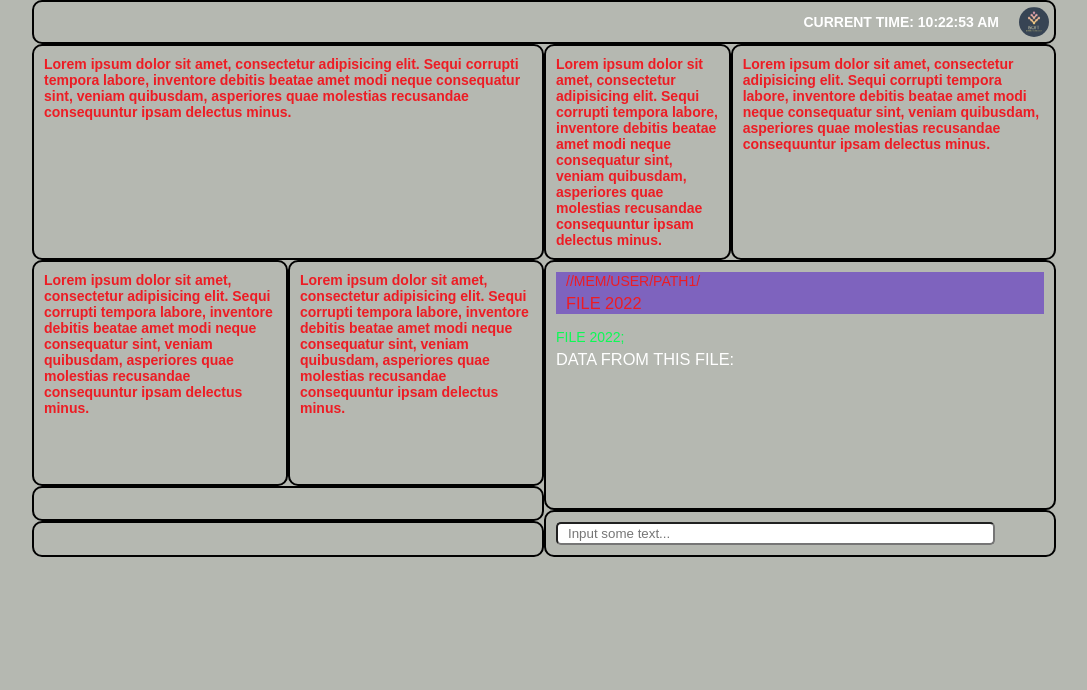
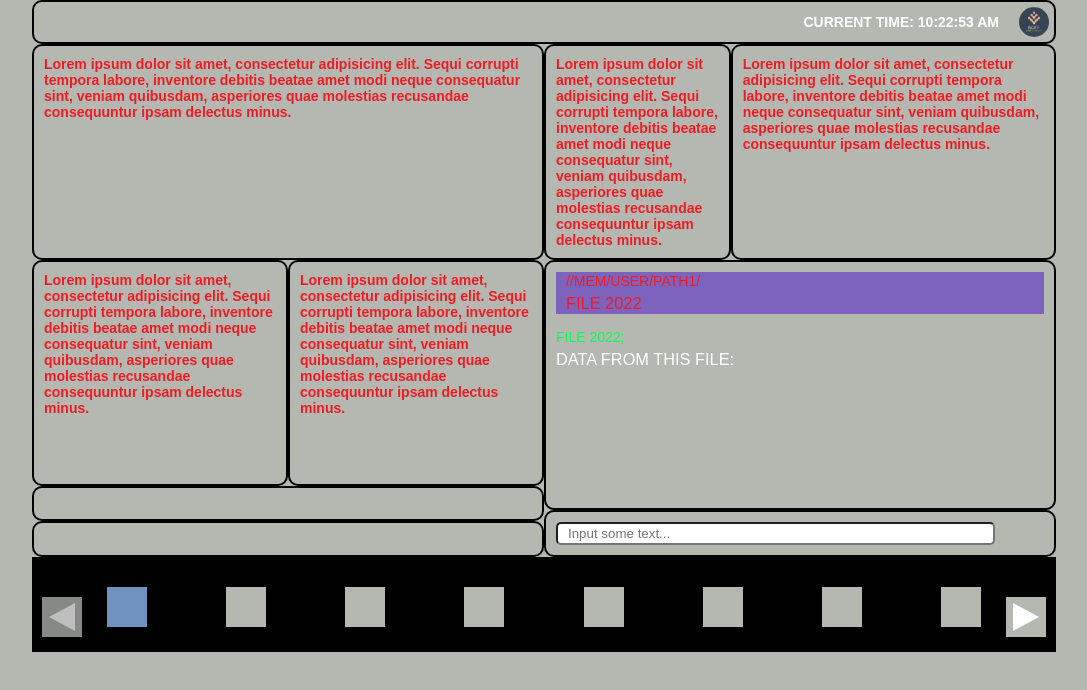
Before and after one commit to Fpsska/ISOFT-Task, a React (Create React App) app: page / in a window 1280 px wide. Shown: the top 690 px of the page, without its empty margins (96-1183 px from the left). Built offline with nearby package versions, Linux system fonts and the light colour scheme.

Commit message:
feat: install swiper npm package & create Footer component, use in Layout.tsx & create Slider.tsx component, use in Footer.tsx

```diff
--- a/package.json
+++ b/package.json
@@ -19,6 +19,7 @@
     "react-router-dom": "^6.4.1",
     "react-scripts": "5.0.1",
     "sass": "^1.55.0",
+    "swiper": "^8.4.2",
     "typescript": "^4.8.4",
     "web-vitals": "^2.1.4"
   },
--- a/src/assets/styles/style.scss
+++ b/src/assets/styles/style.scss
@@ -192,3 +192,13 @@ body {
         color: $white-color
     }
 }
+
+.button {
+    width: useRem(40);
+    height: useRem(40);
+    background-color: $primary-color;
+}
+
+.button.active {
+    background-color: $ligth-blue;
+}
--- /dev/null
+++ b/src/components/Footer/Footer.tsx
@@ -0,0 +1,25 @@
+import React from 'react';
+
+import Slider from '../Slider/Slider';
+
+import './footer.scss';
+
+// /. imports
+
+const Footer: React.FC = () => {
+  return (
+    <footer className="footer">
+      <div className="footer__wrapper">
+        <Slider>
+          <button
+            className="button"
+            type="button"
+            aria-label="do some event"
+          ></button>
+        </Slider>
+      </div>
+    </footer>
+  );
+};
+
+export default Footer;
--- /dev/null
+++ b/src/components/Footer/footer.scss
@@ -0,0 +1,13 @@
+@import '../../assets/styles/vars';
+@import '../../assets/styles/functions';
+
+// /. imports
+
+.footer {
+    background-color: $dark-color;
+
+    &__wrapper {
+        position: relative;
+        padding: useRem(30) useRem(60) useRem(25) useRem(60);
+    }
+}
--- /dev/null
+++ b/src/components/Slider/Slider.tsx
@@ -0,0 +1,64 @@
+import React from 'react';
+
+// Import Swiper React components
+import { Swiper, SwiperSlide } from 'swiper/react';
+
+// Import Swiper styles
+import 'swiper/scss';
+import 'swiper/scss/navigation';
+import './slider.scss';
+
+// import required modules
+import { Navigation } from 'swiper';
+
+// /. imports
+
+interface propTypes {
+  children: any;
+}
+
+// /. interfaces
+
+const Slider: React.FC<propTypes> = ({ children }) => {
+  const slideChangeHandler = (e: any): void => {
+    console.log('swipe', e);
+  };
+
+  return (
+    <>
+      <Swiper
+        slidesPerView={8}
+        spaceBetween={50}
+        navigation={{
+          prevEl: '.slider-button.prev',
+          nextEl: '.slider-button.next'
+        }}
+        modules={[Navigation]}
+        className="mySwiper"
+        onSlideChange={e => slideChangeHandler(e)}
+      >
+        <SwiperSlide>{children}</SwiperSlide>
+        <SwiperSlide>{children}</SwiperSlide>
+        <SwiperSlide>{children}</SwiperSlide>
+        <SwiperSlide>{children}</SwiperSlide>
+        <SwiperSlide>{children}</SwiperSlide>
+        <SwiperSlide>{children}</SwiperSlide>
+        <SwiperSlide>{children}</SwiperSlide>
+        <SwiperSlide>{children}</SwiperSlide>
+
+        <SwiperSlide>{children}</SwiperSlide>
+        <SwiperSlide>{children}</SwiperSlide>
+        <SwiperSlide>{children}</SwiperSlide>
+        <SwiperSlide>{children}</SwiperSlide>
+        <SwiperSlide>{children}</SwiperSlide>
+        <SwiperSlide>{children}</SwiperSlide>
+        <SwiperSlide>{children}</SwiperSlide>
+        <SwiperSlide>{children}</SwiperSlide>
+      </Swiper>
+      <button className="slider-button next"></button>
+      <button className="slider-button prev"></button>
+    </>
+  );
+};
+
+export default Slider;
--- /dev/null
+++ b/src/components/Slider/slider.scss
@@ -0,0 +1,88 @@
+@import '../../assets/styles/vars';
+@import '../../assets/styles/functions';
+
+// /. imports
+
+.swiper {
+    width: 100%;
+    height: 100%;
+}
+
+.swiper-slide {
+    text-align: center;
+    background: transparent;
+
+    /* Center slide text vertically */
+    display: flex;
+    justify-content: center;
+    align-items: center;
+
+}
+
+.swiper-slide-active {
+    .button {
+        background-color: $ligth-blue;
+    }
+}
+
+.slider-button {
+    position: absolute;
+    bottom: 0;
+    margin: useRem(15) useRem(10);
+    width: useRem(40);
+    height: useRem(40);
+    background-color: $primary-color;
+    transition: all .3s ease-out;
+
+    &:active {
+        &::after {
+            border-color: transparent #007aff transparent transparent;
+        }
+    }
+
+    &:hover {
+        background-color: rgba($color: $primary-color, $alpha: .6)
+    }
+
+    &:disabled {
+        opacity: 0.75;
+    }
+
+    &:disabled {
+        &::after {
+            border-color: transparent $white-color transparent transparent;
+        }
+    }
+
+
+    &::after {
+        content: '';
+        position: absolute;
+        top: 50%;
+        left: 50%;
+        transform: translate(-50%, -50%);
+
+        transition: all .3s ease-out;
+        width: 0;
+        height: 0;
+        border-style: solid;
+        border-width: useRem(14) useRem(26) useRem(14) 0;
+        border-color: transparent $white-color transparent transparent;
+    }
+}
+
+.slider-button.next {
+    right: 0;
+
+    &::after {
+        transform: translate(-50%, -50%) rotate(180deg);
+    }
+}
+
+.slider-button.prev {
+    left: 0;
+
+    &::after {
+        transform: translate(-50%, -50%);
+    }
+}
--- a/src/components/common/Layout/Layout.tsx
+++ b/src/components/common/Layout/Layout.tsx
@@ -3,6 +3,7 @@ import React from 'react';
 import { Outlet } from 'react-router';
 
 import Header from '../../Header/Header';
+import Footer from '../../Footer/Footer';
 
 // /. imports
 
@@ -13,7 +14,7 @@ const Layout: React.FC = () => {
       <main className="main">
         <Outlet />
       </main>
-      <footer className="footer"></footer>
+      <Footer />
     </div>
   );
 };
```
Also changed, not shown: 1 other file (tests, documents, lock files or other folders).
